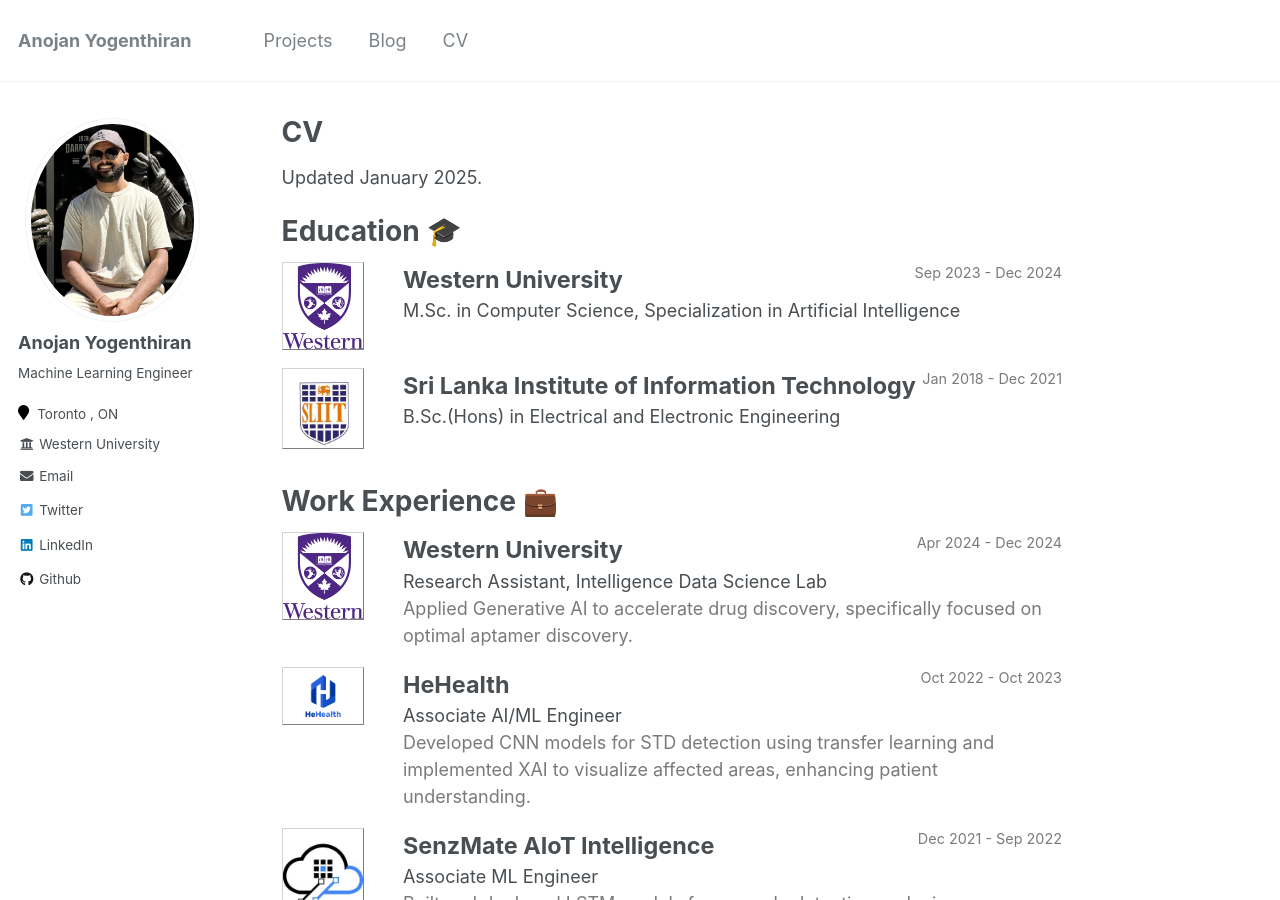
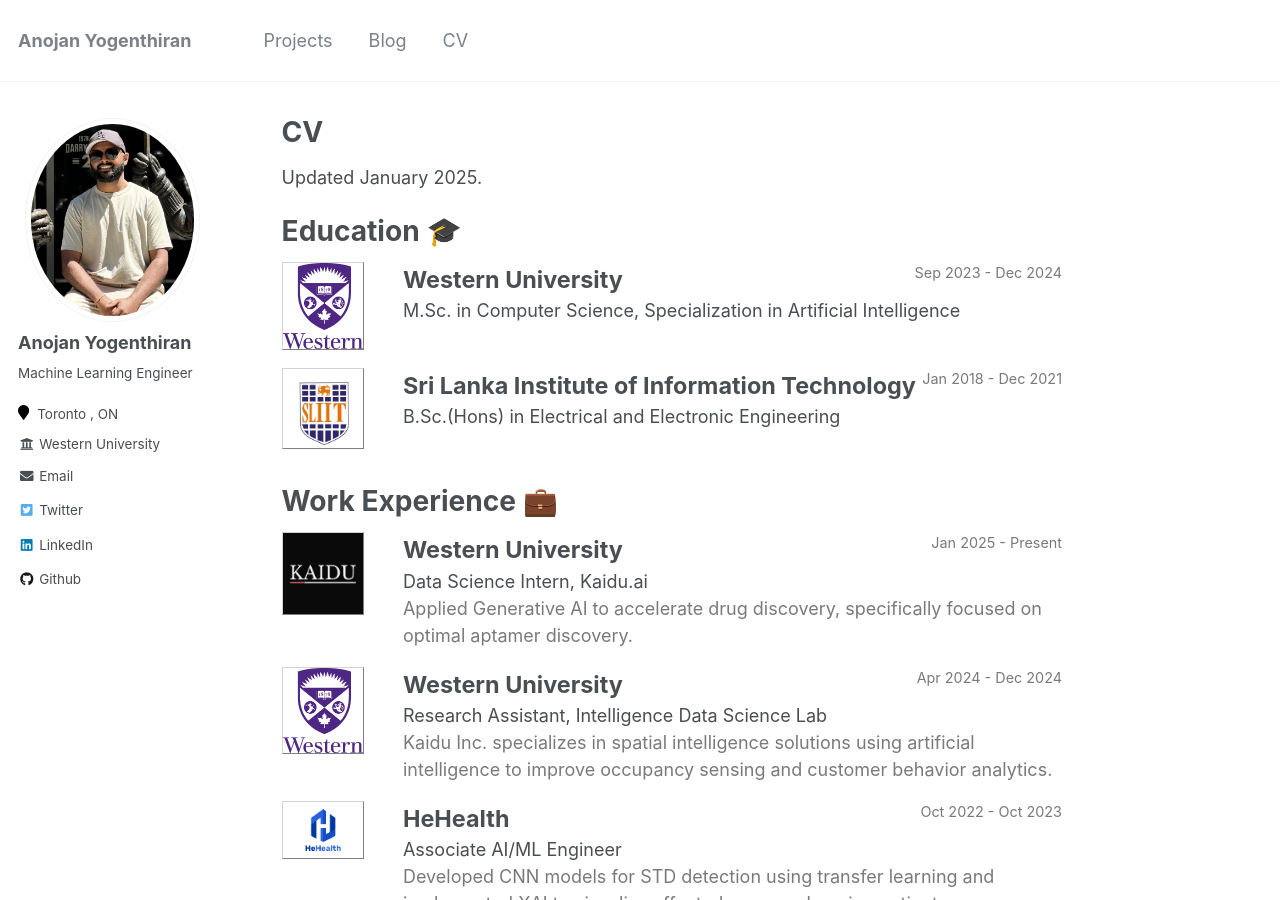
Before and after one commit to ayogenthiran/ayogenthiran.github.io, a Jekyll site: the page built from _pages/cv.md, in a window 1280 px wide and 900 px high. Built offline with Jekyll 4.4.1, drawn with Linux system fonts in a browser that asks for light colours.

Commit message:
Fix image path in CV page and add Kaidu logo

```diff
--- a/_pages/cv.md
+++ b/_pages/cv.md
@@ -49,6 +49,25 @@
 Work Experience 💼
 ======
 
+<!-- Kaidu.ai -->
+<div style="display:flex;">
+  <div style="flex:0.5; padding-right:5%">
+    <img src="{{ site.url }}/images/resume/kaidu.png" style="align:left; border: 1px solid #d3d3d3; border-style: outset;">
+  </div>
+
+  <div style="flex:4;">
+    <p style="margin:0px">
+      <b style="font-size: 130%;">Western University</b>
+      <span style="float:right; font-size:80%; color:#7a7a7a;">Jan 2025 - Present</span>
+    </p>
+    Data Science Intern, Kaidu.ai
+    <div style="color:#7a7a7a">
+      Applied Generative AI to accelerate drug discovery, specifically focused on optimal aptamer discovery.
+    </div>
+  </div>
+</div>
+<hr style="height:1em; margin:0em; visibility:hidden;" />
+
 <!-- Western Research -->
 <div style="display:flex;">
   <div style="flex:0.5; padding-right:5%">
@@ -62,7 +81,7 @@
     </p>
     Research Assistant, Intelligence Data Science Lab
     <div style="color:#7a7a7a">
-      Applied Generative AI to accelerate drug discovery, specifically focused on optimal aptamer discovery.
+      Kaidu Inc. specializes in spatial intelligence solutions using artificial intelligence to improve occupancy sensing and customer behavior analytics.
     </div>
   </div>
 </div>
```
